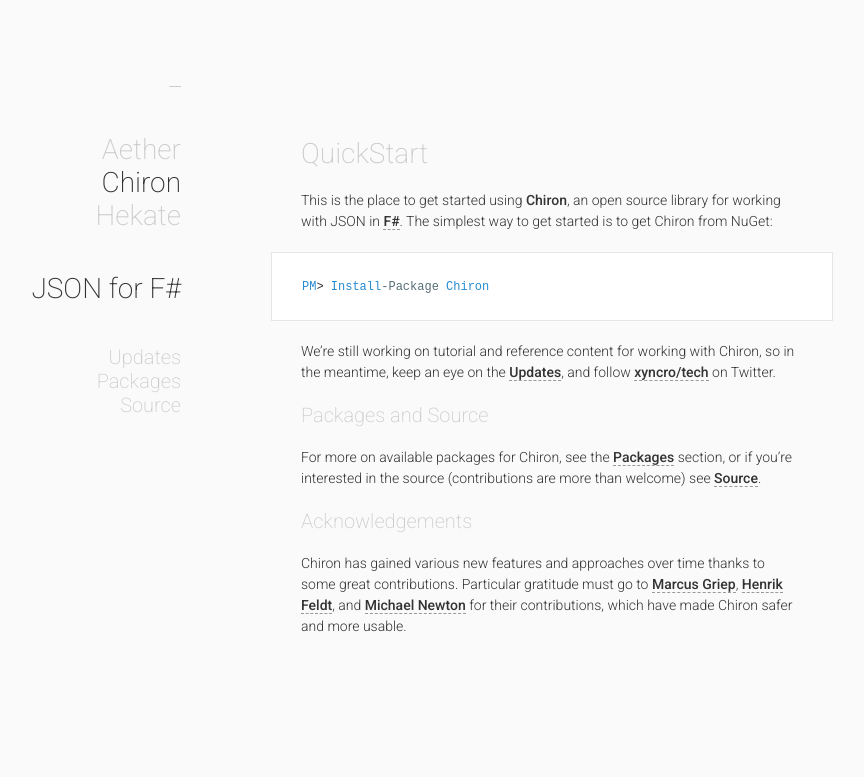
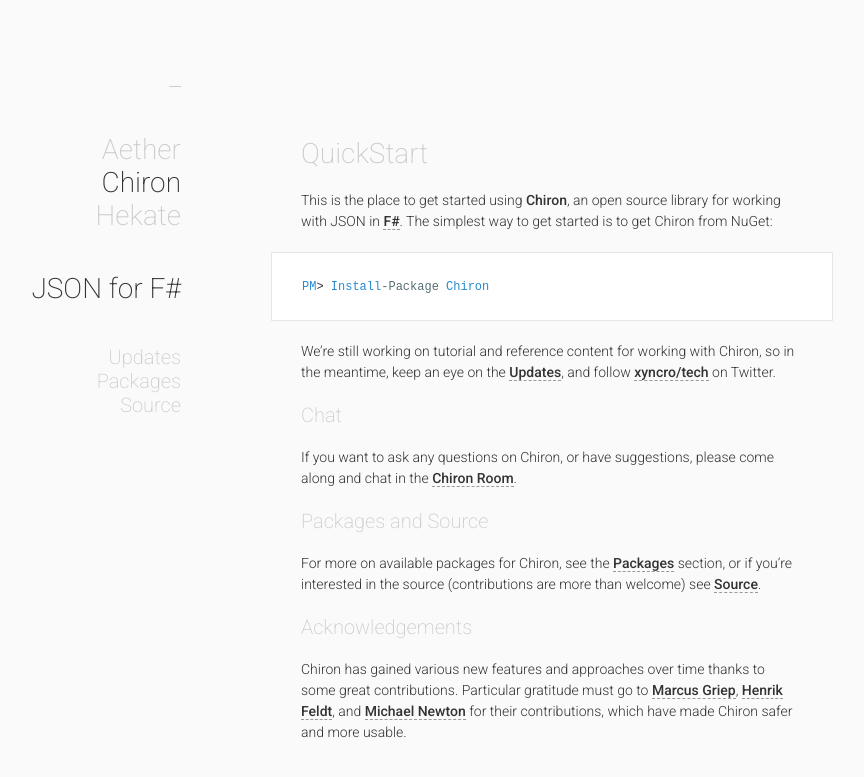
Before and after one commit to xyncro/xyncro.tech, a Jekyll site: the page built from _chiron/index.md, in a window 1280 px wide. Shown: the top 777 px of the page, without its empty margins (99-963 px from the left). Built offline with Jekyll 4.4.1, drawn with Linux system fonts in a browser that asks for light colours.

```diff
--- a/_chiron/index.md
+++ b/_chiron/index.md
@@ -9,6 +9,10 @@ PM> Install-Package Chiron
 {% endhighlight %}
 
 We're still working on tutorial and reference content for working with Chiron, so in the meantime, keep an eye on the [Updates][updates], and follow [{{ site.twitter.name }}][twitter] on Twitter.
+
+## Chat
+
+If you want to ask any questions on Chiron, or have suggestions, please come along and chat in the [Chiron Room][room].
 
 ## Packages and Source
 
@@ -26,6 +30,7 @@ Chiron has gained various new features and approaches over time thanks to some g
 
 <!--- External --->
 
+[room]: https://gitter.im/xyncro/aether
 [fsharp]: http://fsharp.org
 [twitter]: {{ site.twitter.url }}
 
```
Also changed, not shown: _posts/2015-12-13-aether-8.md (+2 -0 lines), _posts/2015-12-13-chiron-6.md (added, +14 -0 lines).
